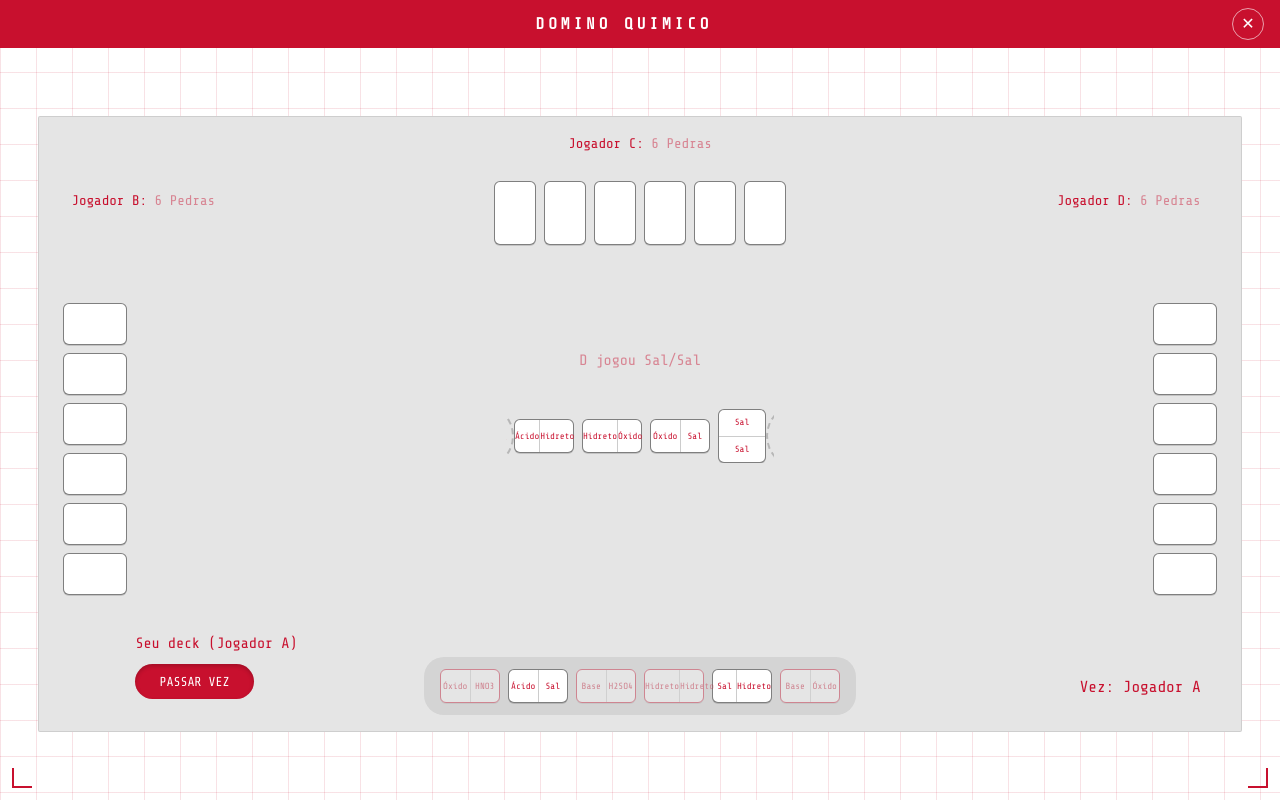
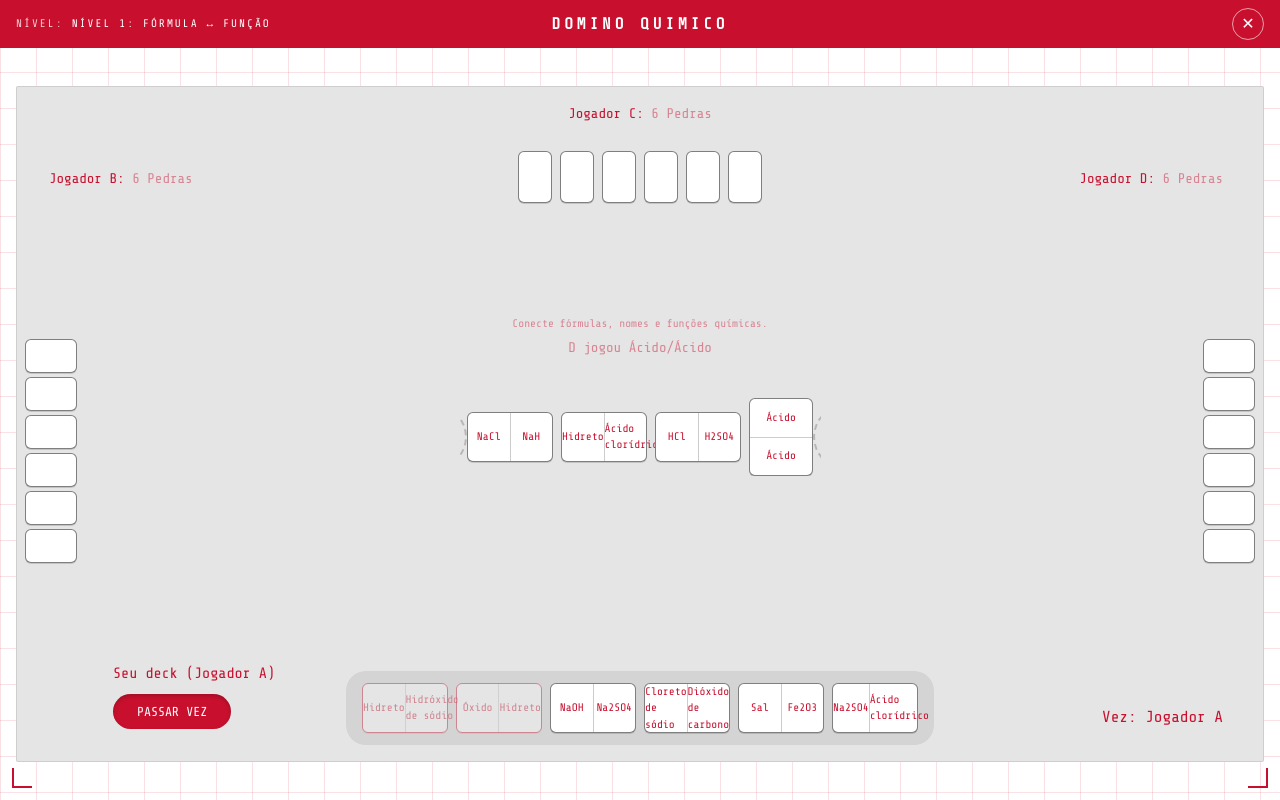
Before and after one commit to pleomoreno/domino-quimico, a React app in the folder frontend/: page /game in a window 1280 px wide. Built offline with nearby package versions, Linux system fonts and the light colour scheme; the HTML template or start-up script is replaced by a standard one.

Commit message:
Feat: Introduce multi-level gameplay with dynamic tile creation and enhanced game mechanics

```diff
--- a/frontend/src/pages/GamePage.jsx
+++ b/frontend/src/pages/GamePage.jsx
@@ -2,14 +2,231 @@ import { useEffect, useMemo, useRef, useState } from "react"
 
 const createTile = (id, left, right) => ({ id, left, right })
 
-const dominoValues = [
-	"Ácido",
-	"Base",
-	"Sal",
-	"Óxido",
-	"Hidreto",
-	"HNO3",
-	"H2SO4",
+const LEVELS = [
+	{
+		id: "nivel1",
+		title: "Nível 1: Fórmula ↔ Função",
+		description: "Conecte fórmulas, nomes e funções químicas.",
+		values: [
+			{
+				id: "acid",
+				label: "Ácido",
+				category: "Ácido",
+				kind: "classificacao",
+				detail: "Libera H+ em solução aquosa.",
+			},
+			{
+				id: "base",
+				label: "Base",
+				category: "Base",
+				kind: "classificacao",
+				detail: "Libera OH- em solução aquosa.",
+			},
+			{
+				id: "sal",
+				label: "Sal",
+				category: "Sal",
+				kind: "classificacao",
+				detail: "Composto iônico formado por cátion e ânion.",
+			},
+			{
+				id: "oxido",
+				label: "Óxido",
+				category: "Óxido",
+				kind: "classificacao",
+				detail: "Composto binário com oxigênio.",
+			},
+			{
+				id: "hidreto",
+				label: "Hidreto",
+				category: "Hidreto",
+				kind: "classificacao",
+				detail: "Composto binário com hidrogênio.",
+			},
+			{
+				id: "hcl",
+				label: "HCl",
+				category: "Ácido",
+				kind: "formula",
+				detail: "Ácido clorídrico.",
+			},
+			{
+				id: "h2so4",
+				label: "H2SO4",
+				category: "Ácido",
+				kind: "formula",
+				detail: "Ácido sulfúrico.",
+			},
+			{
+				id: "naoh",
+				label: "NaOH",
+				category: "Base",
+				kind: "formula",
+				detail: "Hidróxido de sódio.",
+			},
+			{
+				id: "caoh2",
+				label: "Ca(OH)2",
+				category: "Base",
+				kind: "formula",
+				detail: "Hidróxido de cálcio.",
+			},
+			{
+				id: "nacl",
+				label: "NaCl",
+				category: "Sal",
+				kind: "formula",
+				detail: "Cloreto de sódio.",
+			},
+			{
+				id: "na2so4",
+				label: "Na2SO4",
+				category: "Sal",
+				kind: "formula",
+				detail: "Sulfato de sódio.",
+			},
+			{
+				id: "co2",
+				label: "CO2",
+				category: "Óxido",
+				kind: "formula",
+				detail: "Dióxido de carbono.",
+			},
+			{
+				id: "fe2o3",
+				label: "Fe2O3",
+				category: "Óxido",
+				kind: "formula",
+				detail: "Óxido de ferro(III).",
+			},
+			{
+				id: "cah2",
+				label: "CaH2",
+				category: "Hidreto",
+				kind: "formula",
+				detail: "Hidreto de cálcio.",
+			},
+			{
+				id: "nah",
+				label: "NaH",
+				category: "Hidreto",
+				kind: "formula",
+				detail: "Hidreto de sódio.",
+			},
+			{
+				id: "acid-name",
+				label: "Ácido clorídrico",
+				category: "Ácido",
+				kind: "nome",
+				detail: "Fórmula: HCl.",
+			},
+			{
+				id: "base-name",
+				label: "Hidróxido de sódio",
+				category: "Base",
+				kind: "nome",
+				detail: "Fórmula: NaOH.",
+			},
+			{
+				id: "sal-name",
+				label: "Cloreto de sódio",
+				category: "Sal",
+				kind: "nome",
+				detail: "Fórmula: NaCl.",
+			},
+			{
+				id: "oxido-name",
+				label: "Dióxido de carbono",
+				category: "Óxido",
+				kind: "nome",
+				detail: "Fórmula: CO2.",
+			},
+			{
+				id: "hidreto-name",
+				label: "Hidreto de cálcio",
+				category: "Hidreto",
+				kind: "nome",
+				detail: "Fórmula: CaH2.",
+			},
+		],
+	},
+	{
+		id: "nivel2",
+		title: "Nível 2: Propriedades ↔ Classificação",
+		description: "Combine propriedades com a classificação correta.",
+		values: [
+			{
+				id: "acid",
+				label: "Ácido",
+				category: "Ácido",
+				kind: "classificacao",
+				detail: "Libera H+ em solução aquosa.",
+			},
+			{
+				id: "base",
+				label: "Base",
+				category: "Base",
+				kind: "classificacao",
+				detail: "Libera OH- em solução aquosa.",
+			},
+			{
+				id: "sal",
+				label: "Sal",
+				category: "Sal",
+				kind: "classificacao",
+				detail: "Composto iônico formado por cátion e ânion.",
+			},
+			{
+				id: "oxido",
+				label: "Óxido",
+				category: "Óxido",
+				kind: "classificacao",
+				detail: "Composto binário com oxigênio.",
+			},
+			{
+				id: "hidreto",
+				label: "Hidreto",
+				category: "Hidreto",
+				kind: "classificacao",
+				detail: "Composto binário com hidrogênio.",
+			},
+			{
+				id: "acid-prop",
+				label: "Libera H+",
+				category: "Ácido",
+				kind: "propriedade",
+				detail: "Característica típica de ácidos em água.",
+			},
+			{
+				id: "base-prop",
+				label: "Libera OH-",
+				category: "Base",
+				kind: "propriedade",
+				detail: "Característica típica de bases em água.",
+			},
+			{
+				id: "sal-prop",
+				label: "Iônico",
+				category: "Sal",
+				kind: "propriedade",
+				detail: "Formado por cátion e ânion.",
+			},
+			{
+				id: "oxido-prop",
+				label: "O + outro",
+				category: "Óxido",
+				kind: "propriedade",
+				detail: "Composto binário contendo oxigênio.",
+			},
+			{
+				id: "hidreto-prop",
+				label: "Metal + H",
+				category: "Hidreto",
+				kind: "propriedade",
+				detail: "Hidrogênio com metal.",
+			},
+		],
+	},
 ]
 
 const shuffleArray = (list) => {
@@ -23,20 +240,22 @@ const shuffleArray = (list) => {
 	return array
 }
 
-const buildDeck = () => {
+const buildDeck = (levelId) => {
+	const level = LEVELS.find((item) => item.id === levelId) || LEVELS[0]
+	const values = level.values
 	const tiles = []
 	let index = 1
-	for (let i = 0; i < dominoValues.length; i += 1) {
-		for (let j = i; j < dominoValues.length; j += 1) {
-			tiles.push(createTile(`T-${index}`, dominoValues[i], dominoValues[j]))
+	for (let i = 0; i < values.length; i += 1) {
+		for (let j = i; j < values.length; j += 1) {
+			tiles.push(createTile(`T-${index}`, values[i], values[j]))
 			index += 1
 		}
 	}
 	return shuffleArray(tiles)
 }
 
-const dealHands = () => {
-	const deck = buildDeck()
+const dealHands = (levelId) => {
+	const deck = buildDeck(levelId)
 	const hands = { A: [], B: [], C: [], D: [] }
 	players.forEach((player, playerIndex) => {
 		const start = playerIndex * 7
@@ -44,13 +263,16 @@ const dealHands = () => {
 	})
 
 	let starterKey = players[0]
-	let startTile = createTile("start", "Ácido", "Hidreto")
+	let startTile = { ...hands[starterKey][0] }
 	players.some((player) => {
-		const tileIndex = hands[player].findIndex(
-			(tile) =>
-				(tile.left === "Ácido" && tile.right === "Hidreto") ||
-				(tile.left === "Hidreto" && tile.right === "Ácido")
-		)
+		const tileIndex = hands[player].findIndex((tile) => {
+			const leftCategory = tile.left.category
+			const rightCategory = tile.right.category
+			return (
+				(leftCategory === "Ácido" && rightCategory === "Hidreto") ||
+				(leftCategory === "Hidreto" && rightCategory === "Ácido")
+			)
+		})
 		if (tileIndex >= 0) {
 			starterKey = player
 			startTile = { ...hands[player][tileIndex] }
@@ -63,19 +285,19 @@ const dealHands = () => {
 	return { hands, starterKey, startTile }
 }
 
-const createGameState = () => {
-	const { hands, starterKey, startTile } = dealHands()
+const createGameState = (levelId) => {
+	const { hands, starterKey, startTile } = dealHands(levelId)
 	const starterIndex = players.indexOf(starterKey)
 	return {
 		hands,
 		board: [
 			{
 				...startTile,
-				orientation: startTile.left === startTile.right ? "vertical" : "horizontal",
+				orientation: startTile.left.id === startTile.right.id ? "vertical" : "horizontal",
 			},
 		],
 		currentTurn: (starterIndex + 1) % players.length,
-		message: `Início de jogo: Jogador ${starterKey} jogou ${startTile.left}/${startTile.right}`,
+		message: `Início de jogo: Jogador ${starterKey} jogou ${startTile.left.label}/${startTile.right.label}`,
 		starterKey,
 	}
 }
@@ -83,7 +305,8 @@ const createGameState = () => {
 const players = ["A", "B", "C", "D"]
 
 export default function GamePage() {
-	const initialGame = createGameState()
+	const [levelId, setLevelId] = useState(LEVELS[0].id)
+	const initialGame = useMemo(() => createGameState(LEVELS[0].id), [])
 	const [hands, setHands] = useState(initialGame.hands)
 	const [board, setBoard] = useState(initialGame.board)
 	const [currentTurn, setCurrentTurn] = useState(initialGame.currentTurn)
@@ -104,6 +327,11 @@ export default function GamePage() {
 		}, {})
 	)
 
+	const currentLevel = useMemo(
+		() => LEVELS.find((level) => level.id === levelId) || LEVELS[0],
+		[levelId]
+	)
+
 	const boardEnds = useMemo(() => {
 		if (board.length === 0) return { left: null, right: null }
 		return { left: board[0].left, right: board[board.length - 1].right }
@@ -111,28 +339,29 @@ export default function GamePage() {
 
 	const boardScale = useMemo(() => {
 		if (board.length <= 10) return 1
-		if (board.length <= 14) return 0.9
-		if (board.length <= 18) return 0.8
-		return 0.7
+		if (board.length <= 14) return 0.98
+		if (board.length <= 18) return 0.95
+		return 0.92
 	}, [board.length])
+
 
 	const isPlayable = (tile) => {
 		if (!boardEnds.left && !boardEnds.right) return true
 		return (
-			tile.left === boardEnds.left ||
-			tile.right === boardEnds.left ||
-			tile.left === boardEnds.right ||
-			tile.right === boardEnds.right
+			tile.left.category === boardEnds.left?.category ||
+			tile.right.category === boardEnds.left?.category ||
+			tile.left.category === boardEnds.right?.category ||
+			tile.right.category === boardEnds.right?.category
 		)
 	}
 
 	const isPlayableWithEnds = (tile, ends) => {
 		if (!ends.left && !ends.right) return true
 		return (
-			tile.left === ends.left ||
-			tile.right === ends.left ||
-			tile.left === ends.right ||
-			tile.right === ends.right
+			tile.left.category === ends.left?.category ||
+			tile.right.category === ends.left?.category ||
+			tile.left.category === ends.right?.category ||
+			tile.right.category === ends.right?.category
 		)
 	}
 
@@ -205,21 +434,19 @@ export default function GamePage() {
 		return false
 	}
 
-	const getExplanationForType = (tile) => {
-		switch (tile.left) {
-			case "Ácido":
-				return `${tile.right} é um Ácido pois libera H+ em solução aquosa.`
-			case "Base":
-				return `${tile.right} é uma base pois libera OH- em solução aquosa.`
-			case "Sal":
-				return `${tile.right} é um sal, composto iônico formado por cátion e ânion.`
-			case "Óxido":
-				return `${tile.right} é um óxido, composto binário com oxigênio.`
-			case "Hidreto":
-				return `${tile.right} é um hidreto, composto binário com hidrogênio.`
-			default:
-				return `Peça encaixada: ${tile.left} / ${tile.right}.`
+	const getExplanationForMatch = (tile) => {
+		const sides = [tile.left, tile.right]
+		const classificationSide = sides.find((side) => side.kind === "classificacao")
+		const propertySide = sides.find((side) => side.kind === "propriedade")
+		if (classificationSide) {
+			const otherSide = sides.find((side) => side !== classificationSide)
+			return `${otherSide.label} é ${classificationSide.label}. ${classificationSide.detail}`
 		}
+		if (propertySide) {
+			const otherSide = sides.find((side) => side !== propertySide)
+			return `${otherSide.label} combina com ${propertySide.label}. ${propertySide.detail}`
+		}
+		return `Peça encaixada: ${tile.left.label} / ${tile.right.label}.`
 	}
 
 	const showFeedback = (nextFeedback) => {
@@ -229,11 +456,11 @@ export default function GamePage() {
 		setFeedback(nextFeedback)
 		feedbackTimeoutRef.current = setTimeout(() => {
 			setFeedback(null)
-		}, 2000)
+		}, 3500)
 	}
 
-	const resetGame = () => {
-		const nextGame = createGameState()
+	const resetGame = (nextLevelId = levelId) => {
+		const nextGame = createGameState(nextLevelId)
 		setHands(nextGame.hands)
 		setBoard(nextGame.board)
 		setCurrentTurn(nextGame.currentTurn)
@@ -252,6 +479,26 @@ export default function GamePage() {
 		startTimeRef.current = Date.now()
 	}
 
+	const handleRestartLevelOne = () => {
+		const levelOneId = LEVELS[0].id
+		setLevelId(levelOneId)
+		resetGame(levelOneId)
+	}
+
+	const handleNextLevel = () => {
+		const currentIndex = LEVELS.findIndex((level) => level.id === levelId)
+		const nextLevel = LEVELS[currentIndex + 1]
+		if (!nextLevel) return
+		setLevelId(nextLevel.id)
+		resetGame(nextLevel.id)
+	}
+
+	const handleLevelChange = (event) => {
+		const nextLevelId = event.target.value
+		setLevelId(nextLevelId)
+		resetGame(nextLevelId)
+	}
+
 	const handleSelectTile = (tile) => {
 		if (players[currentTurn] !== "A" || gameOver) return
 		if (board.length === 0) {
@@ -259,12 +506,16 @@ export default function GamePage() {
 			showFeedback({
 				type: "success",
 				title: "Correto!",
-				message: getExplanationForType(tile),
+				message: getExplanationForMatch(tile),
 			})
 			return
 		}
-		const canLeft = tile.left === boardEnds.left || tile.right === boardEnds.left
-		const canRight = tile.left === boardEnds.right || tile.right === boardEnds.right
+		const canLeft =
+			tile.left.category === boardEnds.left?.category ||
+			tile.right.category === boardEnds.left?.category
+		const canRight =
+			tile.left.category === boardEnds.right?.category ||
+			tile.right.category === boardEnds.right?.category
 		if (!canLeft && !canRight) return
 		if (canLeft && canRight) {
 			setPendingPlacement({ tileId: tile.id })
@@ -282,22 +533,26 @@ export default function GamePage() {
 		if (board.length === 0) {
 			nextBoard = [{ ...tile, orientation: "horizontal" }]
 		} else {
-			const canRight = tile.left === boardEnds.right || tile.right === boardEnds.right
-			const canLeft = tile.left === boardEnds.left || tile.right === boardEnds.left
+			const canRight =
+				tile.left.category === boardEnds.right?.category ||
+				tile.right.category === boardEnds.right?.category
+			const canLeft =
+				tile.left.category === boardEnds.left?.category ||
+				tile.right.category === boardEnds.left?.category
 			if (!canRight && !canLeft) return
 
 			const placeOnRight =
 				preferredSide === "left" ? false : preferredSide === "right" ? true : canRight
 			const placedTile = placeOnRight
-				? tile.left === boardEnds.right
+				? tile.left.category === boardEnds.right?.category
 					? { ...tile }
 					: { ...tile, left: tile.right, right: tile.left }
-				: tile.right === boardEnds.left
+				: tile.right.category === boardEnds.left?.category
 					? { ...tile }
 					: { ...tile, left: tile.right, right: tile.left }
 
 			placedTile.orientation =
-				placedTile.left === placedTile.right ? "vertical" : "horizontal"
+				placedTile.left.id === placedTile.right.id ? "vertical" : "horizontal"
 
 			nextBoard = placeOnRight ? [...board, placedTile] : [placedTile, ...board]
 		}
@@ -321,7 +576,7 @@ export default function GamePage() {
 		setPassStreak(0)
 		setDraggingTileId(null)
 		setPendingPlacement(null)
-		setMessage(`${playerKey} jogou ${tile.left}/${tile.right}`)
+		setMessage(`${playerKey} jogou ${tile.left.label}/${tile.right.label}`)
 		if (!checkGameOver(nextHands, nextBoard, nextStats, 0)) {
 			setCurrentTurn((prev) => (prev + 1) % players.length)
 		}
@@ -333,15 +588,27 @@ export default function GamePage() {
 		if (!tile) return
 		if (board.length === 0) {
 			placeTile("A", draggingTileId, side)
+			showFeedback({
+				type: "success",
+				title: "Correto!",
+				message: getExplanationForMatch(tile),
+			})
 			return
 		}
 		const canDropLeft =
-			tile.left === boardEnds.left || tile.right === boardEnds.left
+			tile.left.category === boardEnds.left?.category ||
+			tile.right.category === boardEnds.left?.category
 		const canDropRight =
-			tile.left === boardEnds.right || tile.right === boardEnds.right
+			tile.left.category === boardEnds.right?.category ||
+			tile.right.category === boardEnds.right?.category
 		const canDrop = side === "left" ? canDropLeft : canDropRight
 		if (canDrop) {
 			placeTile("A", draggingTileId, side)
+			showFeedback({
+				type: "success",
+				title: "Correto!",
+				message: getExplanationForMatch(tile),
+			})
 			return
 		}
 		setStats((prev) => ({
@@ -355,7 +622,7 @@ export default function GamePage() {
 		showFeedback({
 			type: "error",
 			title: "Ops!",
-			message: `A peça ${tile.left} / ${tile.right} não encaixa nesse lado.`,
+			message: `A peça ${tile.left.label} / ${tile.right.label} não encaixa nesse lado.`,
 		})
 		setDraggingTileId(null)
 	}
@@ -385,7 +652,7 @@ export default function GamePage() {
 
 	useEffect(() => {
 		const playerKey = players[currentTurn]
-		if (playerKey === "A" || gameOver) return
+		if (playerKey === "A" || gameOver || feedback) return
 
 		const timeout = setTimeout(() => {
 			const hand = hands[playerKey]
@@ -407,13 +674,13 @@ export default function GamePage() {
 			setMessage(`Jogador ${playerKey} passou a vez`)
 			setCurrentTurn((prev) => (prev + 1) % players.length)
 			checkGameOver(hands, board, nextStats, nextPassStreak)
-		}, 1300)
+		}, 1800)
 
 		return () => clearTimeout(timeout)
-	}, [currentTurn, hands, boardEnds.left, boardEnds.right, gameOver, stats, passStreak])
+	}, [currentTurn, hands, boardEnds.left, boardEnds.right, gameOver, stats, passStreak, feedback])
 
 	useEffect(() => {
-		if (gameOver) return
+		if (gameOver || feedback) return
 		const playerKey = players[currentTurn]
 		if (playerKey !== "A") return
 		const hand = hands.A
@@ -421,9 +688,9 @@ export default function GamePage() {
 		if (playable) return
 		const timeout = setTimeout(() => {
 			handlePass()
-		}, 400)
+		}, 700)
 		return () => clearTimeout(timeout)
-	}, [currentTurn, hands, gameOver, boardEnds.left, boardEnds.right])
+	}, [currentTurn, hands, gameOver, boardEnds.left, boardEnds.right, feedback])
 
 	useEffect(() => {
 		return () => {
@@ -455,13 +722,16 @@ export default function GamePage() {
 			<Corner pos="bottom-3 right-3" borders="border-b-2 border-r-2" />
 
 			{/* top bar */}
-			<div className="absolute top-0 left-0 right-0 h-12 bg-dq-red text-white flex items-center px-4">
-				<div className="flex-1 text-center font-bold tracking-[4px] text-[16px]">
-					DOMINO QUIMICO
+			<div className="absolute top-0 left-0 right-0 h-12 bg-dq-red text-white flex items-center px-4 gap-4">
+				<div className="flex items-center gap-2 z-10 text-[11px] tracking-[2px] uppercase text-white/80">
+					Nível: <span className="text-white">{currentLevel.title}</span>
+				</div>
+				<div className="absolute inset-0 flex items-center justify-center pointer-events-none">
+					<div className="font-bold tracking-[4px] text-[16px]">DOMINO QUIMICO</div>
 				</div>
 				<button
 					type="button"
-					className="w-8 h-8 flex items-center justify-center rounded-full border border-white/60 text-white hover:bg-white/10"
+					className="ml-auto w-8 h-8 flex items-center justify-center rounded-full border border-white/60 text-white hover:bg-white/10 z-10"
 					aria-label="Fechar"
 				>
 					✕
@@ -470,11 +740,11 @@ export default function GamePage() {
 
 			{/* board */}
 			<div className="relative z-10 w-full h-full flex items-center justify-center pt-12">
-				<div className="relative w-[94%] h-[82%] bg-neutral-200 border border-black/10 rounded-sm">
+				<div className="relative w-[97.5%] h-[90%] bg-neutral-200 border border-black/10 rounded-sm">
 					{/* top hand */}
 					<div className="absolute top-16 left-1/2 -translate-x-1/2 flex items-center gap-2">
 						{hands.C.map((item) => (
-							<HiddenTile key={item.id} orientation="vertical" />
+							<HiddenTile key={item.id} orientation="vertical" size="sm" />
 						))}
 					</div>
 					<div className="absolute top-4 left-1/2 -translate-x-1/2 text-[14px] text-dq-text">
@@ -482,9 +752,9 @@ export default function GamePage() {
 					</div>
 
 					{/* left hand */}
-					<div className="absolute top-[54%] left-6 -translate-y-1/2 flex flex-col gap-2">
+					<div className="absolute top-[54%] left-2 -translate-y-1/2 flex flex-col gap-1">
 						{hands.B.map((item) => (
-							<HiddenTile key={item.id} orientation="horizontal" />
+							<HiddenTile key={item.id} orientation="horizontal" size="sm" />
 						))}
 					</div>
 					<div className="absolute top-[12%] left-8 text-[14px] text-dq-text">
@@ -492,9 +762,9 @@ export default function GamePage() {
 					</div>
 
 					{/* right hand */}
-					<div className="absolute top-[54%] right-6 -translate-y-1/2 flex flex-col gap-2">
+					<div className="absolute top-[54%] right-2 -translate-y-1/2 flex flex-col gap-1">
 						{hands.D.map((item) => (
-							<HiddenTile key={item.id} orientation="horizontal" />
+							<HiddenTile key={item.id} orientation="horizontal" size="sm" />
 						))}
 					</div>
 					<div className="absolute top-[12%] right-10 text-[14px] text-dq-text">
@@ -502,13 +772,14 @@ export default function GamePage() {
 					</div>
 
 					{/* center info */}
-					<div className="absolute inset-x-0 top-[38%] text-center text-[15px] text-dq-muted">
-						{message}
+					<div className="absolute inset-x-0 top-[34%] text-center">
+						<div className="text-[11px] text-dq-muted">{currentLevel.description}</div>
+						<div className="mt-1 text-[14px] text-dq-muted">{message}</div>
 					</div>
 
 					{/* played tiles */}
 					<div
-						className="absolute left-1/2 top-[52%] -translate-x-1/2 -translate-y-1/2 flex flex-nowrap items-center gap-2 max-w-[84%] overflow-hidden px-2"
+						className="absolute left-1/2 top-[52%] -translate-x-1/2 -translate-y-1/2 flex flex-nowrap items-center gap-2 max-w-[94%] overflow-hidden px-2"
 						style={{ transform: `translate(-50%, -50%) scale(${boardScale})`, transformOrigin: "center" }}
 					>
 						<div className="absolute -left-14 top-1/2 -translate-y-1/2">
@@ -528,8 +799,10 @@ export default function GamePage() {
 						{board.map((tile) => (
 							<DominoTile
 								key={tile.id}
-								labelTop={tile.left}
-								labelBottom={tile.right}
+								labelTop={tile.left.label}
+								labelBottom={tile.right.label}
+								detailTop={tile.left.detail}
+								detailBottom={tile.right.detail}
 								orientation={tile.orientation || "horizontal"}
 							/>
 						))}
@@ -572,8 +845,10 @@ export default function GamePage() {
 							{hands.A.map((item) => (
 								<DominoTile
 									key={item.id}
-									labelTop={item.left}
-									labelBottom={item.right}
+									labelTop={item.left.label}
+									labelBottom={item.right.label}
+									detailTop={item.left.detail}
+									detailBottom={item.right.detail}
 									onClick={() => handleSelectTile(item)}
 									onDragStart={() => setDraggingTileId(item.id)}
 									onDragEnd={() => setDraggingTileId(null)}
@@ -694,9 +969,9 @@ export default function GamePage() {
 										<div className="mt-2 inline-flex items-center gap-2 bg-white border border-black/20 rounded-md px-2 py-1 text-[11px]">
 											{mostMissedTile ? (
 												<>
-													<span>{mostMissedTile.left}</span>
+													<span>{mostMissedTile.left.label}</span>
 													<span className="text-dq-muted">|</span>
-													<span>{mostMissedTile.right}</span>
+													<span>{mostMissedTile.right.label}</span>
 												</>
 											) : (
 												<span className="text-dq-muted">Sem dados</span>
@@ -728,6 +1003,16 @@ export default function GamePage() {
 						</div>
 
 						<div className="mt-5 flex items-center justify-center gap-3">
+							{LEVELS.findIndex((level) => level.id === levelId) <
+								LEVELS.length - 1 && (
+								<button
+									type="button"
+									className="bg-emerald-500 text-white text-[13px] px-5 py-2 rounded-full"
+									onClick={handleNextLevel}
+								>
+									Próximo nível
+								</button>
+							)}
 							<button
 								type="button"
 								className="bg-dq-red text-white text-[13px] px-5 py-2 rounded-full"
@@ -738,7 +1023,7 @@ export default function GamePage() {
 							<button
 								type="button"
 								className="bg-white text-dq-red border border-dq-red text-[13px] px-5 py-2 rounded-full"
-								onClick={resetGame}
+								onClick={handleRestartLevelOne}
 							>
 								Jogar Novamente
 							</button>
@@ -754,11 +1039,23 @@ function Corner({ pos, borders }) {
 	return <div className={`absolute w-5 h-5 ${pos} ${borders} border-dq-red`} />
 }
 
-function HiddenTile({ orientation = "vertical" }) {
+function HiddenTile({ orientation = "vertical", size = "md" }) {
 	const base =
 		"bg-white border border-black/50 rounded-[6px] shadow-[0_1px_0_rgba(0,0,0,0.15)]"
+	const sizeMap = {
+		md: {
+			vertical: "w-[42px] h-[64px]",
+			horizontal: "w-[64px] h-[42px]",
+		},
+		sm: {
+			vertical: "w-[34px] h-[52px]",
+			horizontal: "w-[52px] h-[34px]",
+		},
+	}
 	const tileClass =
-		orientation === "vertical" ? "w-[42px] h-[64px]" : "w-[64px] h-[42px]"
+		orientation === "vertical"
+			? sizeMap[size]?.vertical || sizeMap.md.vertical
+			: sizeMap[size]?.horizontal || sizeMap.md.horizontal
 	return (
 		<div className={`${base} ${tileClass}`} />
 	)
@@ -767,6 +1064,8 @@ function HiddenTile({ orientation = "vertical" }) {
 function DominoTile({
 	labelTop,
 	labelBottom,
+	detailTop,
+	detailBottom,
 	orientation = "horizontal",
 	onClick,
 	onDragStart,
@@ -780,7 +1079,7 @@ function DominoTile({
 	return (
 		<div
 			className={`${base} ${
-				isVertical ? "w-[48px] h-[54px]" : "w-[60px] h-[34px]"
+				isVertical ? "w-[64px] h-[78px]" : "w-[86px] h-[50px]"
 			} flex ${isVertical ? "flex-col" : "flex-row"} ${
 				isDisabled ? "opacity-50 cursor-not-allowed" : "cursor-pointer"
 			} ${
@@ -794,13 +1093,17 @@ function DominoTile({
 			onDragEnd={onDragEnd}
 		>
 			<div
-				className={`flex-1 flex items-center justify-center text-[9px] ${
+				className={`flex-1 flex items-center justify-center text-[11px] ${
 					isVertical ? "border-b border-black/20" : "border-r border-black/20"
 				}`}
+				title={detailTop ? `${labelTop} — ${detailTop}` : labelTop}
 			>
 				{labelTop}
 			</div>
-			<div className="flex-1 flex items-center justify-center text-[9px]">
+			<div
+				className="flex-1 flex items-center justify-center text-[11px]"
+				title={detailBottom ? `${labelBottom} — ${detailBottom}` : labelBottom}
+			>
 				{labelBottom}
 			</div>
 		</div>
```
